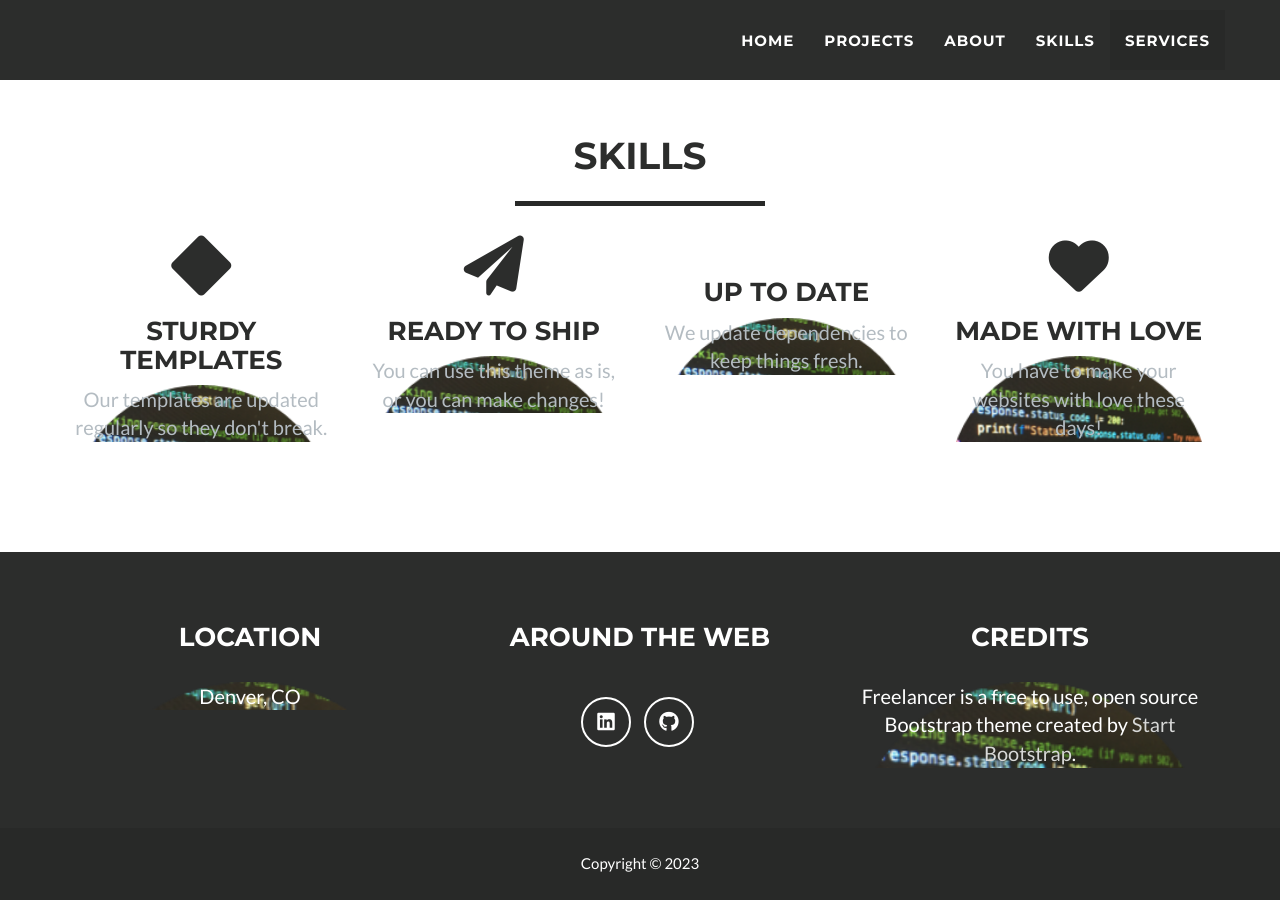
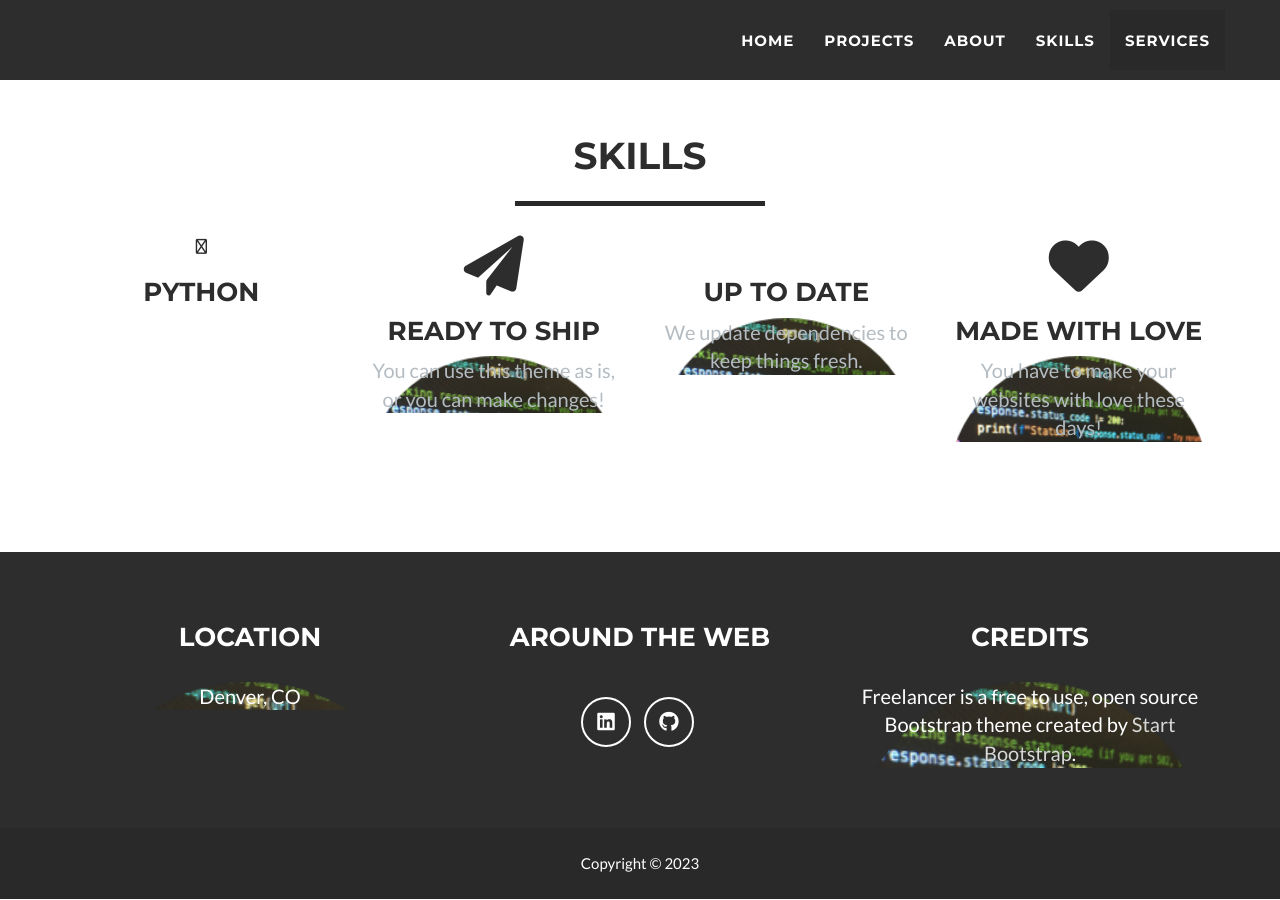
Before and after one commit to brf217/brf217.github.io, a Jekyll site: the page built from _posts/2014-07-18-project-1.markdown, in a window 1280 px wide and 900 px high, scrolled down 2687 px. Built offline with Jekyll 4.4.1, drawn with Linux system fonts in a browser that asks for light colours.

Commit message:
Update services.html

```diff
--- a/_includes/services.html
+++ b/_includes/services.html
@@ -11,9 +11,8 @@
         <div class="row">
             <div class="col-lg-3 col-md-6 text-center">
                 <div class="service-box">
-                    <i class="fa fa-4x fa-diamond wow bounceIn text-primary"></i>
-                    <h3>Sturdy Templates</h3>
-                    <p class="text-muted">Our templates are updated regularly so they don't break.</p>
+                    <i class="fa-regular fa-laptop-code"></i>
+                    <h3>Python</h3>
                 </div>
             </div>
             <div class="col-lg-3 col-md-6 text-center">
```
